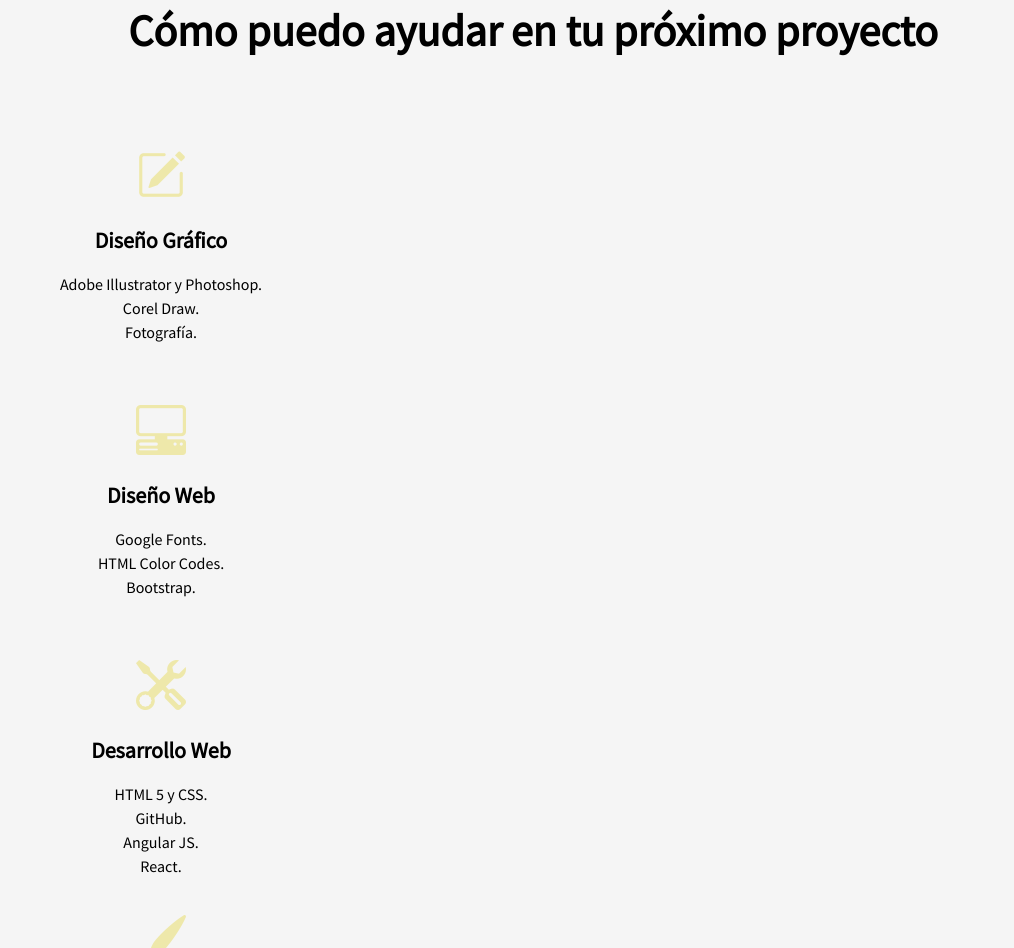
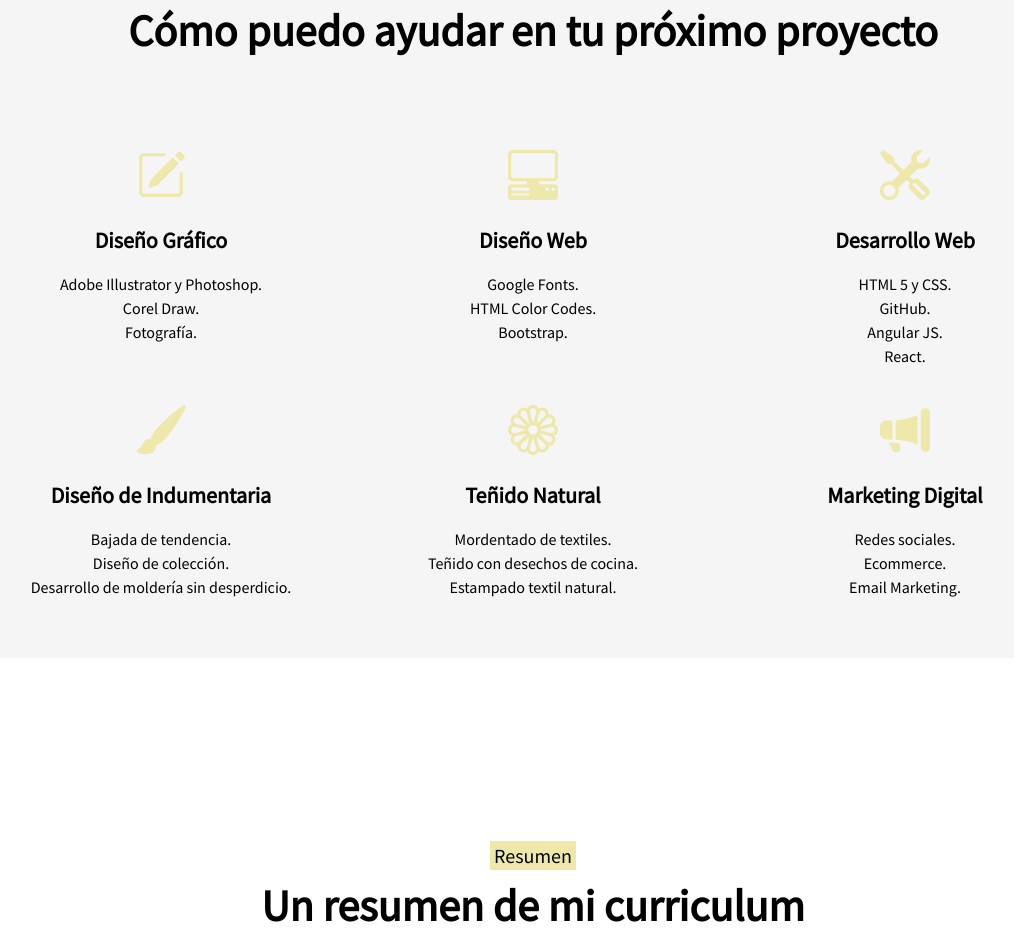
Before and after one commit to melina-frias/Portfolio, a plain HTML site: page index.html in a window 1280 px wide. Shown: the part 1622-2570 px from the top of the page, without its empty margins (107-1121 px from the left). Drawn offline with nearby package versions, Linux system fonts and the light colour scheme.

Commit message:
agregue padre en servicios

```diff
--- a/index.html
+++ b/index.html
@@ -94,6 +94,7 @@
                         <h2 class="subtitulo">Cómo puedo ayudar en tu próximo proyecto</h2>
                     </div>
                     <div class="padre"> <!--Empieza div padre-->
+                        <div class="contenedor-box-servicios">
                             <div class="box"> <!--Empieza div 1-->
                                 <i class="bi bi-pencil-square"></i>
                                 <h3>Diseño Gráfico</h3>
@@ -117,6 +118,8 @@
                                 <P>React.</P>
 
                             </div>
+                        </div>
+                        <div class="contenedor-box-servicios">
                             <div class="box"> <!--Empieza div 4-->
                                 <i class="bi bi-brush-fill"></i>
                                 <h3>Diseño de Indumentaria</h3>
@@ -137,6 +140,7 @@
                                 <p>Redes sociales.</p>
                                 <p>Ecommerce.</p>
                                 <p>Email Marketing.</p>
+                            </div>
                         </div>
 
                     </div>
```
Lines whose indentation alone changed are shown as unchanged.
